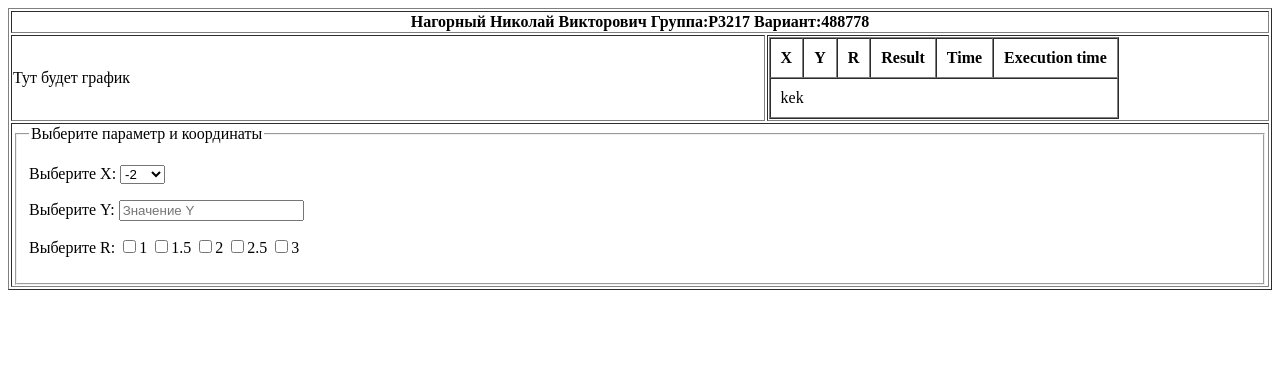
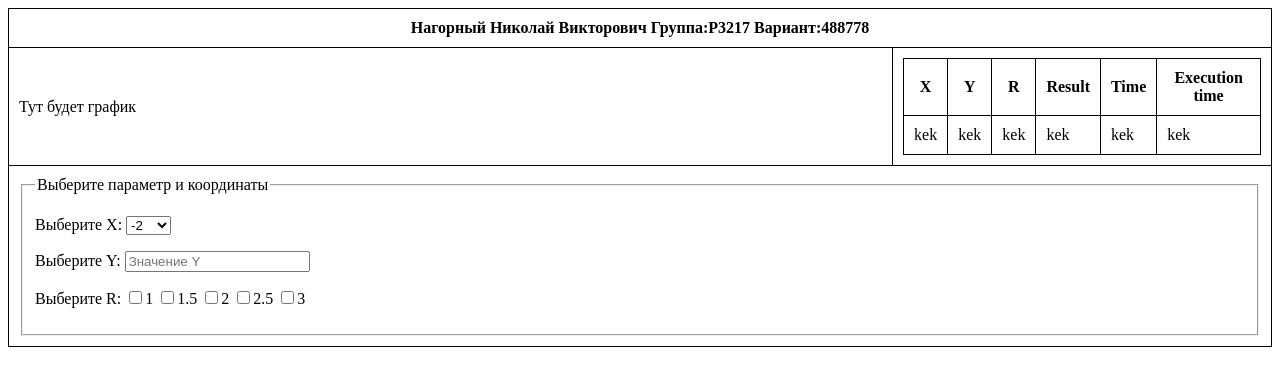
Before and after one commit to MiRAX12/Web-1, a plain HTML site: page static/index.html in a window 1280 px wide. Drawn offline with Linux system fonts and the light colour scheme.

Commit message:
базовый css

```diff
--- a/static/content.html
+++ b/static/index.html
@@ -9,27 +9,33 @@
         <meta name="description"
               content="An easy way to determine if you
 can hit in a small blue area">
+        <link rel="stylesheet" href="styles.css"/>
         <link rel="icon" href="images/favicon.ico" type="image/x-icon"/>
     </head>
     <body>
-        <table border="1" width="100%"><!--Переделать в CSS там же выравнивание!-->
+        <table><!--Переделать в CSS там же выравнивание!-->
             <tr>
                 <th colspan="2">Нагорный Николай Викторович Группа:Р3217 Вариант:488778</th>
             </tr>
             <tr>
-                <td width="60%">Тут будет график</td>
-                <td width="40%">
-                    <table border="1" cellpadding="10" cellspacing="0">
+                <td class="plot">Тут будет график</td>
+                <td class="log">
+                    <table>
                         <tr>
                             <th>X</th>
                             <th>Y</th>
                             <th>R</th>
                             <th>Result</th>
-                            <th>Time</th>
+                            <th>Time</th> <!--Задать классы и дать свою ширину!-->
                             <th>Execution time</th>
                         </tr>
                         <tr>
-                            <td colspan="6">kek</td>
+                            <td>kek</td>
+                            <td>kek</td>
+                            <td>kek</td>
+                            <td>kek</td>
+                            <td>kek</td>
+                            <td>kek</td>
                         </tr>
                     </table>
                 </td>
@@ -68,9 +74,6 @@ can hit in a small blue area">
                             <input type="checkbox" name="R_val" id="3" value="3"><label for="3">3</label>
                         </label>
                         </p>
-
-
-
                     </fieldset>
                 </form>
             </td></tr>
--- /dev/null
+++ b/static/styles.css
@@ -0,0 +1,17 @@
+table, td, th {
+    border: 1px solid;
+    border-collapse: collapse;
+    padding: 10px;
+}
+
+table{
+    width: 100%;
+}
+
+.plot {
+    width: 70%;
+}
+
+.log {
+    width: 30%;
+}
```
